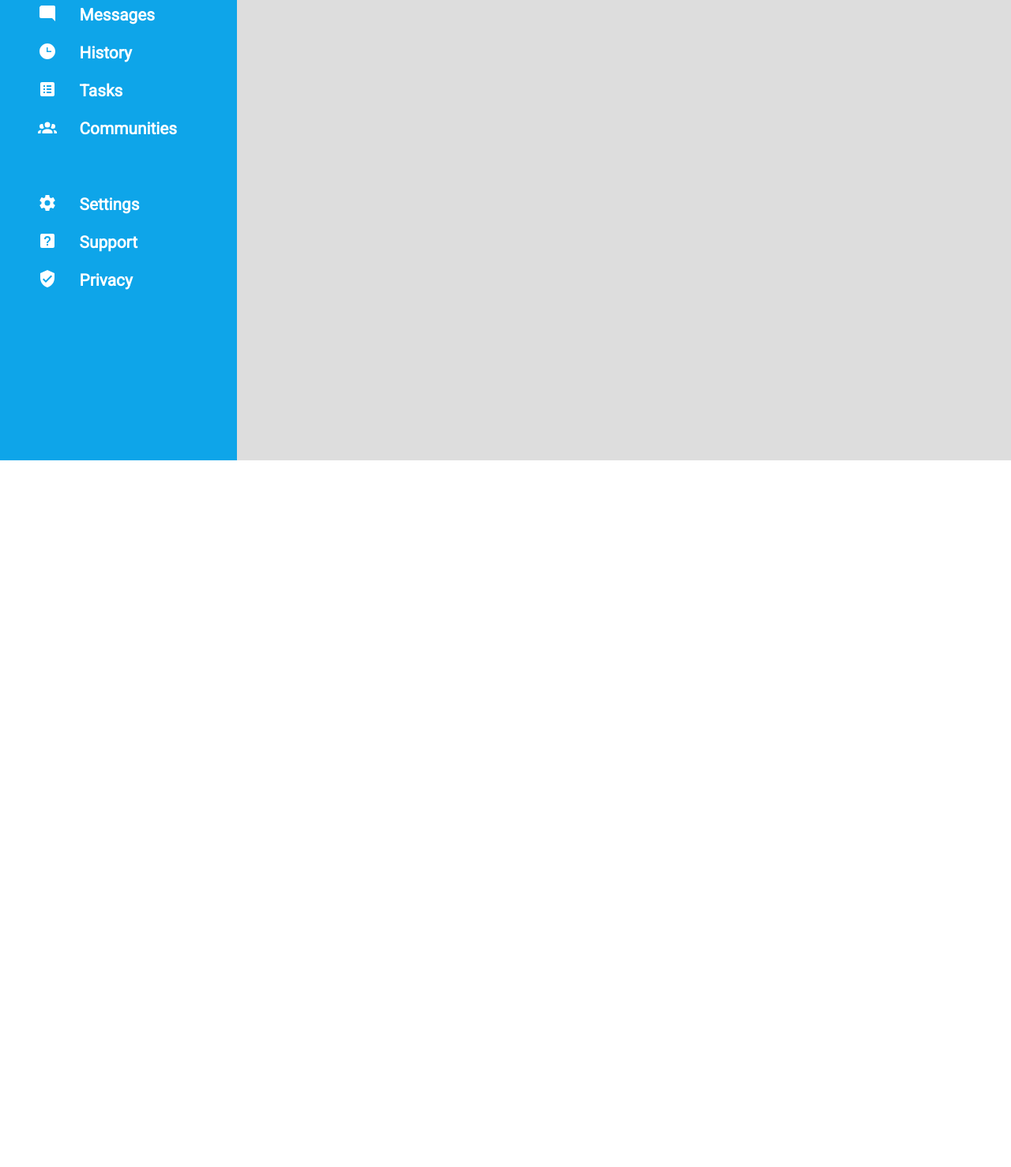
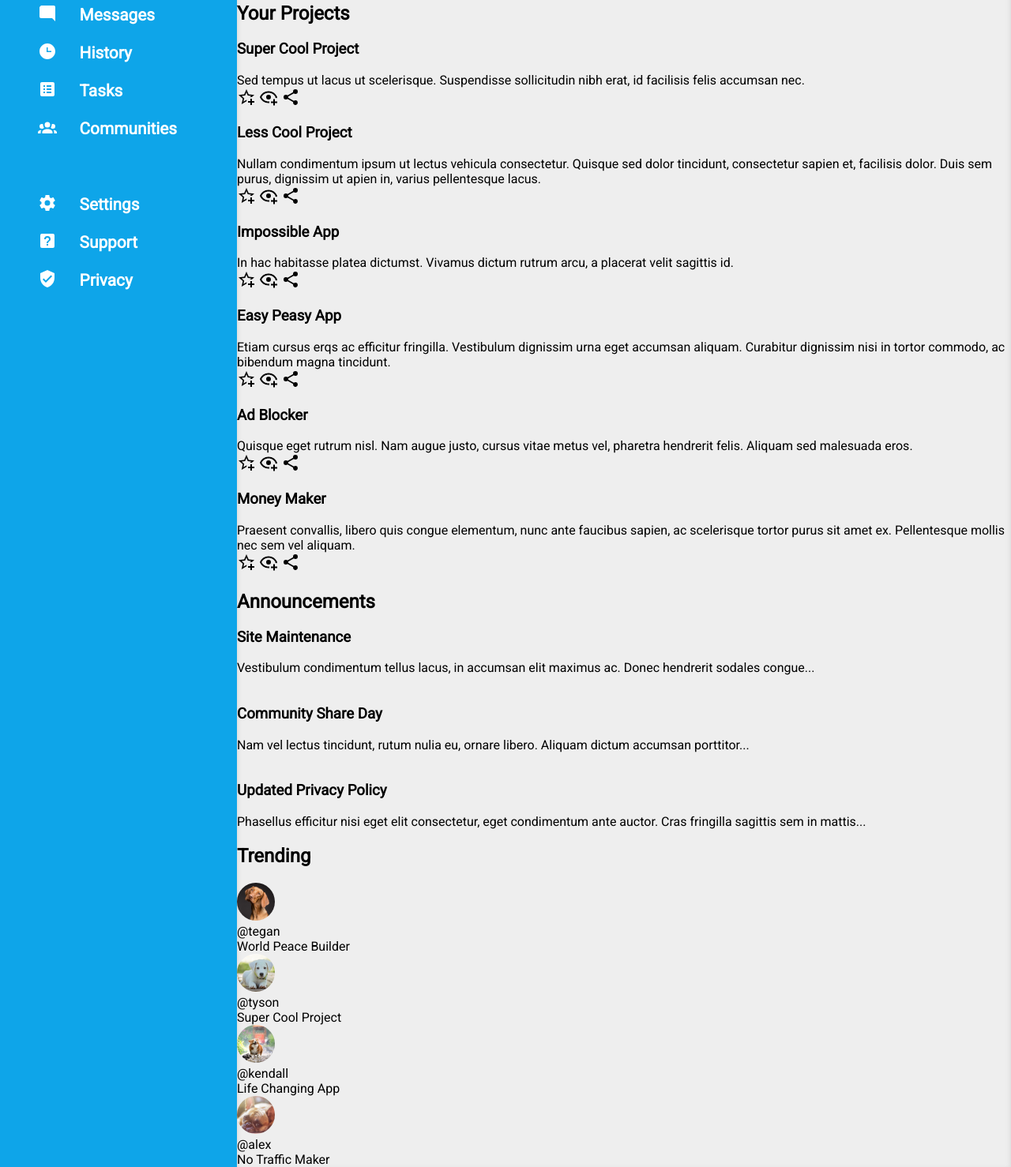
Before and after one commit to T-Pederson/admin-dashboard, a plain HTML site: page index.html in a window 1280 px wide. Shown: the part 217-1695 px from the top of the page at 79% size. Before the commit the page ends 800 px from the top, so only its background shows below. Drawn offline with Linux system fonts and the light colour scheme.

Commit message:
Add content

```diff
--- a/index.html
+++ b/index.html
@@ -53,14 +53,105 @@
         </div>
 
         <div class="content">
+            <div class="projects">
+                <h2>Your Projects</h2>
+                <div class="card">
+                    <h3>Super Cool Project</h3>
+                    <p>Sed tempus ut lacus ut scelerisque. Suspendisse sollicitudin nibh erat, id facilisis felis accumsan nec.</p>
+                    <div class="star_follow_share">
+                        <img src="images/star.svg" alt="like" class="icon">
+                        <img src="images/eye.svg" alt="follow" class="icon">
+                        <img src="images/share.svg" alt="share" class="icon">
+                    </div>
+                </div>
+                <div class="card">
+                    <h3>Less Cool Project</h3>
+                    <p>Nullam condimentum ipsum ut lectus vehicula consectetur. Quisque sed dolor tincidunt, consectetur sapien et, facilisis dolor. Duis sem purus, dignissim ut apien in, varius pellentesque lacus.</p>
+                    <div class="star_follow_share">
+                        <img src="images/star.svg" alt="like" class="icon">
+                        <img src="images/eye.svg" alt="follow" class="icon">
+                        <img src="images/share.svg" alt="share" class="icon">
+                    </div>
+                </div>
+                <div class="card">
+                    <h3>Impossible App</h3>
+                    <p>In hac habitasse platea dictumst. Vivamus dictum rutrum arcu, a placerat velit sagittis id.</p>
+                    <div class="star_follow_share">
+                        <img src="images/star.svg" alt="like" class="icon">
+                        <img src="images/eye.svg" alt="follow" class="icon">
+                        <img src="images/share.svg" alt="share" class="icon">
+                    </div>
+                </div>
+                <div class="card">
+                    <h3>Easy Peasy App</h3>
+                    <p>Etiam cursus erqs ac efficitur fringilla. Vestibulum dignissim urna eget accumsan aliquam. Curabitur dignissim nisi in tortor commodo, ac bibendum magna tincidunt.</p>
+                    <div class="star_follow_share">
+                        <img src="images/star.svg" alt="like" class="icon">
+                        <img src="images/eye.svg" alt="follow" class="icon">
+                        <img src="images/share.svg" alt="share" class="icon">
+                    </div>
+                </div>
+                <div class="card">
+                    <h3>Ad Blocker</h3>
+                    <p>Quisque eget rutrum nisl. Nam augue justo, cursus vitae metus vel, pharetra hendrerit felis. Aliquam sed malesuada eros.</p>
+                    <div class="star_follow_share">
+                        <img src="images/star.svg" alt="like" class="icon">
+                        <img src="images/eye.svg" alt="follow" class="icon">
+                        <img src="images/share.svg" alt="share" class="icon">
+                    </div>
+                </div>
+                <div class="card">
+                    <h3>Money Maker</h3>
+                    <p>Praesent convallis, libero quis congue elementum, nunc ante faucibus sapien, ac scelerisque tortor purus sit amet ex. Pellentesque mollis nec sem vel aliquam.</p>
+                    <div class="star_follow_share">
+                        <img src="images/star.svg" alt="like" class="icon">
+                        <img src="images/eye.svg" alt="follow" class="icon">
+                        <img src="images/share.svg" alt="share" class="icon">
+                    </div>
+                </div>
+            </div>
 
+            <div class="announcements">
+                <h2>Announcements</h2>
+                <div class="announcements_card">
+                    <h3>Site Maintenance</h3>
+                    <p>Vestibulum condimentum tellus lacus, in accumsan elit maximus ac. Donec hendrerit sodales congue...</p>
+                    <br>
+                    <h3>Community Share Day</h3>
+                    <p>Nam vel lectus tincidunt, rutum nulia eu, ornare libero. Aliquam dictum accumsan porttitor...</p>
+                    <br>
+                    <h3>Updated Privacy Policy</h3>
+                    <p>Phasellus efficitur nisi eget elit consectetur, eget condimentum ante auctor. Cras fringilla sagittis sem in mattis...</p>
+                </div>
+
+                <h2>Trending</h2>
+                <div class="trending_card">
+                    <!-- dog2 Image by Péter Göblyös from Pixabay https://pixabay.com/photos/dog-pet-canine-animal-fur-snout-3277416/ -->
+                    <a href="#"><img src="images/dog2.jpg" alt="avatar" class="avatar_sm"></a>
+                    <div class="trending_text">
+                        <p>@tegan</p>
+                        <p>World Peace Builder</p>
+                    </div>
+                    <a href="#"><img src="images/dog1.jpg" alt="avatar" class="avatar_sm"></a>
+                    <div class="trending_text">
+                        <p>@tyson</p>
+                        <p>Super Cool Project</p>
+                    </div>
+                    <!-- dog3 Image by huoadg5888 from Pixabay https://pixabay.com/photos/corgi-dog-pet-canine-rain-animal-4415649/ -->
+                    <a href="#"><img src="images/dog3.jpg" alt="avatar" class="avatar_sm"></a>
+                    <div class="trending_text">
+                        <p>@kendall</p>
+                        <p>Life Changing App</p>
+                    </div>
+                    <!-- dog4 Image by Alexandr Ivanov from Pixabay https://pixabay.com/photos/bulldog-dog-pet-animal-1224267/ -->
+                    <a href="#"><img src="images/dog4.jpg" alt="avatar" class="avatar_sm"></a>
+                    <div class="trending_text">
+                        <p>@alex</p>
+                        <p>No Traffic Maker</p>
+                    </div>
+                </div>
+            </div>
         </div>
     </div>
 </body>
 </html>
-
-
-
-<!-- dog2 Image by Péter Göblyös from Pixabay https://pixabay.com/photos/dog-pet-canine-animal-fur-snout-3277416/ -->
-<!-- dog3 Image by huoadg5888 from Pixabay https://pixabay.com/photos/corgi-dog-pet-canine-rain-animal-4415649/ -->
-<!-- dog4 Image by Alexandr Ivanov from Pixabay https://pixabay.com/photos/bulldog-dog-pet-animal-1224267/ -->
--- a/styles.css
+++ b/styles.css
@@ -155,5 +155,6 @@ button {
 }
 
 .content {
-    background-color: #ddd;
+    background-color: #eee;
+    box-shadow: inset 0 3px 6px rgba(141, 141, 141, 0.26);
 }
```
